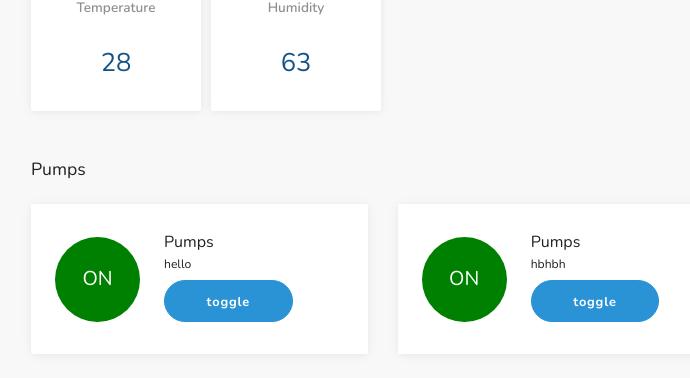
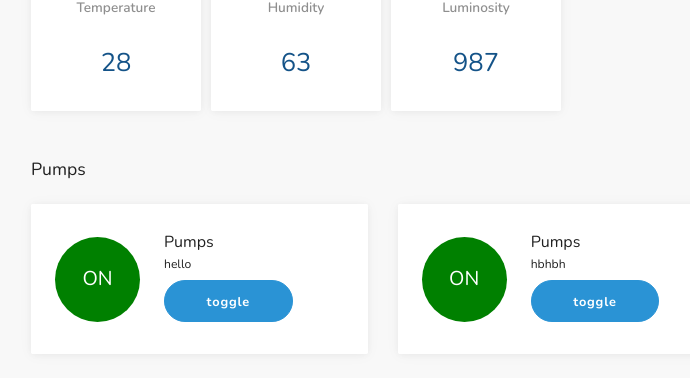
Before and after one commit to maknetwork/iotdashboard, a Django app: page / in a window 1280 px wide. Shown: the part 803-1181 px from the top of the page, without its empty margins (129-819 px from the left). Run offline with Django 3.2, Linux system fonts and the light colour scheme; data comes from the database, SQL or seed files in the repository; style sheets or scripts are compiled from the project's sources; parts of the project's set-up code (start-up, migrations or seed data) failed here and were passed over; some libraries are stand-ins or nearby versions; some web fonts are replaced.

Commit message:
final commit

```diff
--- a/home/templates/home/home.html
+++ b/home/templates/home/home.html
@@ -52,7 +52,13 @@
                             <a href="#" class="card">
                               <div class="card-body text-center">
 <img src="https://img.icons8.com/ultraviolet/40/000000/humidity.png"/>                                <p class="card-text font-weight-semibold mb-0">Humidity</p>
-                                <p class="lead text-center">{{sensordata.humidity}}</p></div></a></div></div>
+                                <p class="lead text-center">{{sensordata.humidity}}</p></div></a></div>
+                                <div class="col-md-3 col-lg-2 col-sm-4 col-6 mb-4">
+                                    <a href="#" class="card">
+                                      <div class="card-body text-center">
+                              <img src="https://img.icons8.com/ultraviolet/40/000000/lamp.png"/>                            <p class="card-text font-weight-semibold mb-0">Luminosity</p>
+                                        <p class="lead text-center">987</p></div></a></div>
+                              </div>
 
 
 
```
